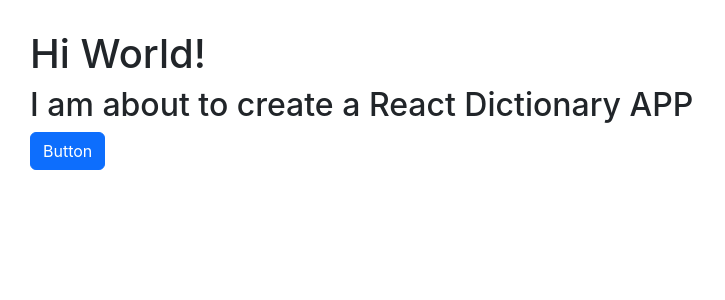
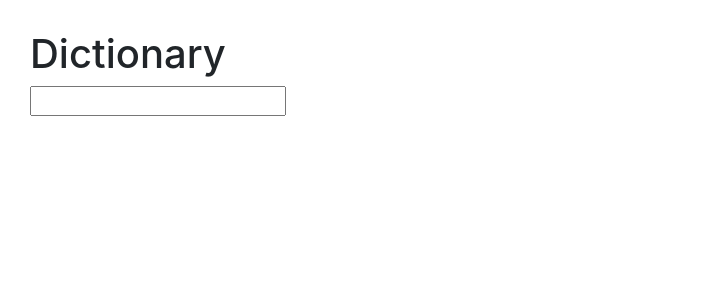
Before and after one commit to NayoBaez/React-Dictionary-Project, a React (Create React App) app: page / in a window 1280 px wide. Shown: the top 300 px of the page, without its empty margins (0-725 px from the left). Built offline with nearby package versions, Linux system fonts and the light colour scheme.

Commit message:
Created Search Engine in Dictionary Component

```diff
--- a/src/App.js
+++ b/src/App.js
@@ -1,11 +1,11 @@
 import "./App.css";
+import Dictionary from "./Dictionary";
 
 function App() {
   return (
     <div className="App">
-      <h1>Hi World!</h1>
-      <h2> I am about to create a React Dictionary APP</h2>
-      <button className="btn btn-primary">Button</button>
+      <h1>Dictionary</h1>
+      <Dictionary />
     </div>
   );
 }
--- /dev/null
+++ b/src/Dictionary.js
@@ -0,0 +1,21 @@
+import React, { useState } from "react";
+
+export default function Dictionary() {
+  let [keyword, setKeyword] = useState("");
+  function search(event) {
+    event.preventDefault();
+    alert(`Searching for ${keyword}`);
+  }
+
+  function handleKeyword(event) {
+    return setKeyword(event.target.value);
+  }
+
+  return (
+    <div className="Dictionary">
+      <form onSubmit={search}>
+        <input type="search" onChange={handleKeyword} />
+      </form>
+    </div>
+  );
+}
```
Also changed, not shown: src/Dictionary.css (added).
